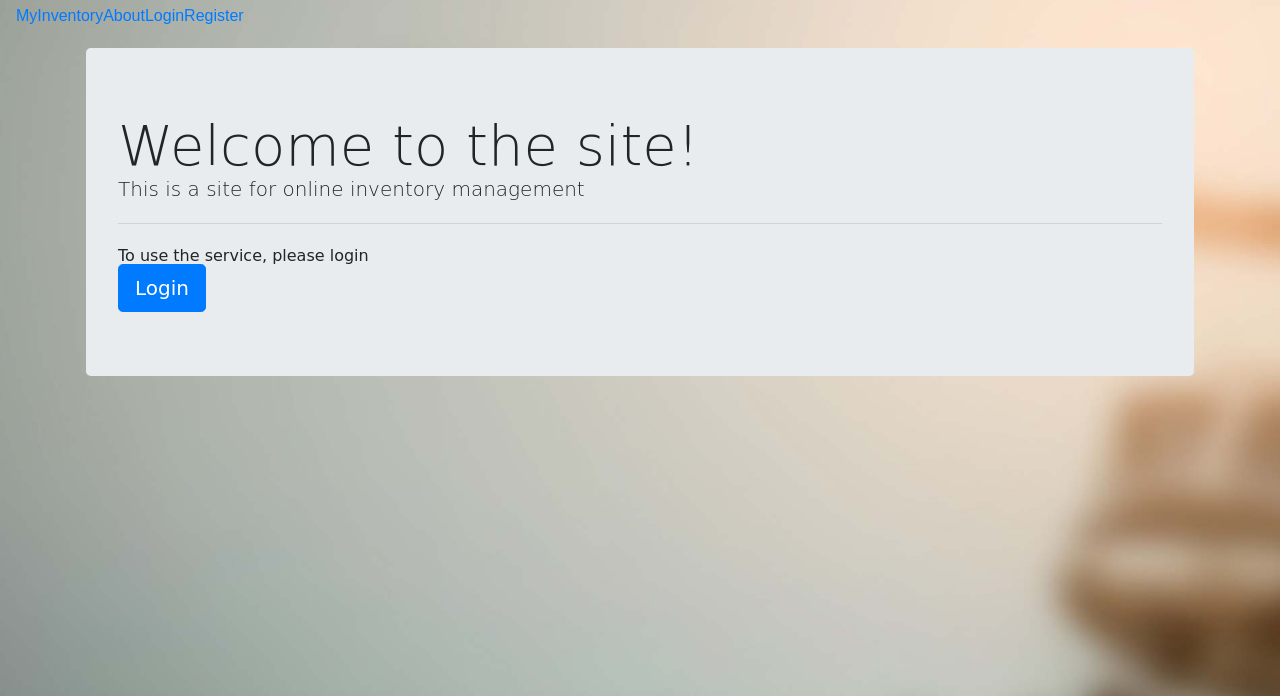
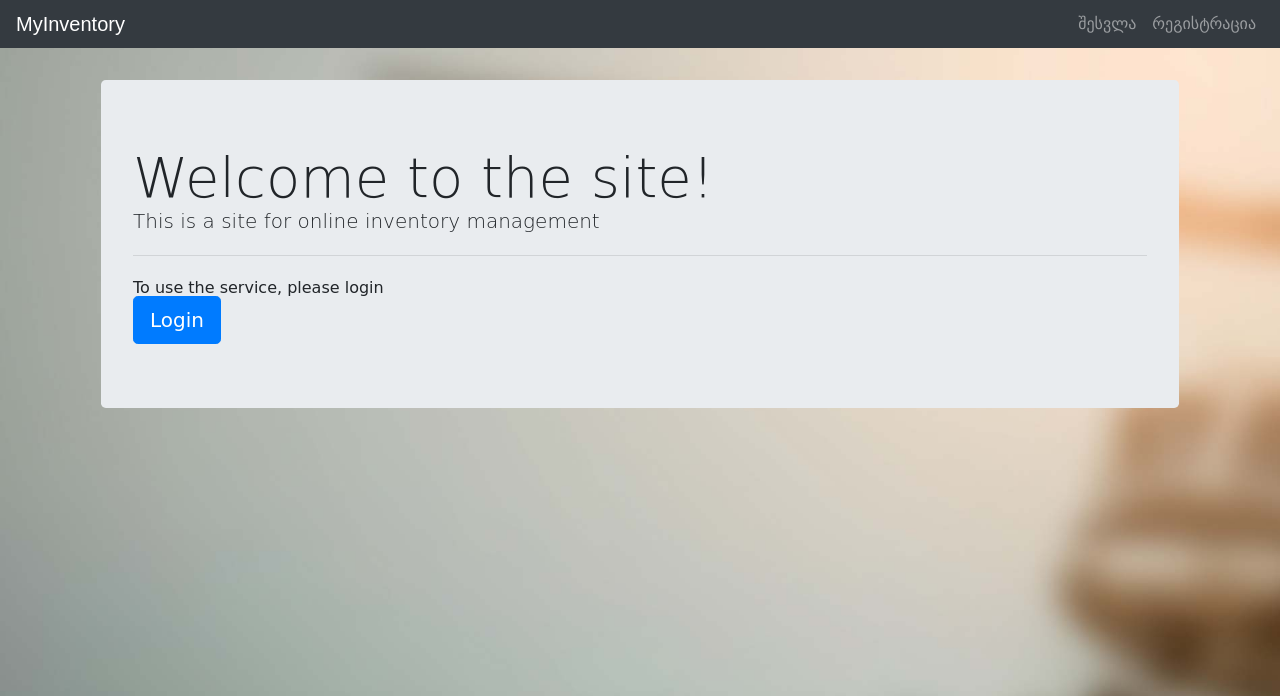
Before and after one commit to vazhaberdzenishvili/My_inventory, a Flask app: template app/templates/home.html in a window 1280 px wide. Shown: the top 696 px of the page. Run offline with Flask 2, Linux system fonts and the light colour scheme; the template is opened without the code that fills it, so the values that code supplies are empty; parts of the project's set-up code (start-up, migrations or seed data) failed here and were passed over; some libraries are stand-ins or nearby versions.

Commit message:
'backup'

```diff
--- a/app/static/css/style.css
+++ b/app/static/css/style.css
@@ -5,16 +5,20 @@ body {
     background-position: center;
     background-repeat: no-repeat;
 }
-.navbar{
-    display: flex;
-    justify-content: space-between;
+nav{
+    width: 100%;
+    position: fixed;
+    padding: 10px;
+    background-color: transparent;
+}
+.container{
     align-items: center;
 }
-ul{
+.mr-auto{
     display: flex;
-    justify-content: space-between;
+    padding-left: 3%;
 }
-li{
+.m-auto {
     display: flex;
 }
 
--- a/app/templates/base.html
+++ b/app/templates/base.html
@@ -14,43 +14,40 @@
 </head>
 
 <body>
-    <header>
-        <nav class="navbar">
-            <ul>
-                <li class="guest-view">
-                    <a href="{{url_for('main.home_page')}}">MyInventory</a>
-                </li>
-                <li class="guest-view">
-                    <a href="{{url_for('main.about_us')}}">About</a>
-                </li>
-
+    <nav class="navbar navbar-dark bg-dark text-white navbar-expand-md">
+      <a class="navbar-brand" href="{{ url_for('main.home_page') }}">MyInventory</a>
+      <button class="navbar-toggler" type="button" data-toggle="collapse" data-target="#navbarNavAltMarkup" aria-controls="navbarNavAltMarkup" aria-expanded="false" aria-label="Toggle navigation">
+        <span class="navbar-toggler-icon"></span>
+      </button>
+      <div class="collapse navbar-collapse" id="navbarNavAltMarkup">
+    <!--    basic navigation -->
+      <div class="navbar-nav mr-auto">
+        {{nav_bar_generator(pages)}}
+      </div>
+    <!--    user navigation -->
+        <div class="navbar-nav">
         {% if current_user.is_authenticated %}
             {% if current_user.has_role('Admin') %}
-                        <li class="user-view">
-                            <a href="{{url_for('admin.index')}}">Admin</a>
-                        </li>
-                        <li class="user-view">
-                            <a href="{{url_for('logout')}}">Logout</a>
-                        </li>
+<!--                  <a class="btn btn-danger btn-xs" type="button" id="admin_button" href="{{ url_for('admin.index') }}">Admin</a>-->
+                  <a class="nav-item nav-link" href="{{ url_for('logout') }}">გამოსვლა</a>
             {%else%}
-                        <li class="user-view">
-                            <a href="{{url_for('UserModel.logout')}}">Logout</a>
-                        </li>
+                <div class="navbar-nav m-auto">
+                      <a class="nav-item nav-link" href="{{ url_for('logout') }}">გამოსვლა</a>
+                </div>
             {% endif %}
         {% else %}
-                <li class="user-view">
-                    <a href="{{url_for('UserModel.login')}}">Login</a>
-                </li>
-                <li class="user-view">
-                    <a href="{{url_for('UserModel.registration')}}">Register</a>
-                </li>
+                <a class="nav-item nav-link" href="{{ url_for('UserModel.login') }}">შესვლა</a>
+                <a class="nav-item nav-link" href="{{ url_for('UserModel.registration') }}">რეგისტრაცია</a>
+
         {% endif %}
-            </ul>
+        </div>
+      </div>
     </nav>
-    </header>
-
+<br>
+<div class="container">
     {% block content %}
     {% endblock %}
+</div>
 
     <script src="https://code.jquery.com/jquery-3.4.1.slim.min.js" integrity="sha384-J6qa4849blE2+poT4WnyKhv5vZF5SrPo0iEjwBvKU7imGFAV0wwj1yYfoRSJoZ+n" crossorigin="anonymous"></script>
     <script src="https://cdn.jsdelivr.net/npm/popper.js@1.16.0/dist/umd/popper.min.js" integrity="sha384-Q6E9RHvbIyZFJoft+2mJbHaEWldlvI9IOYy5n3zV9zzTtmI3UksdQRVvoxMfooAo" crossorigin="anonymous"></script>
```
Also changed, not shown: app/templates/index.html (added, +55 -0 lines). Lines whose indentation alone changed are shown as unchanged.
